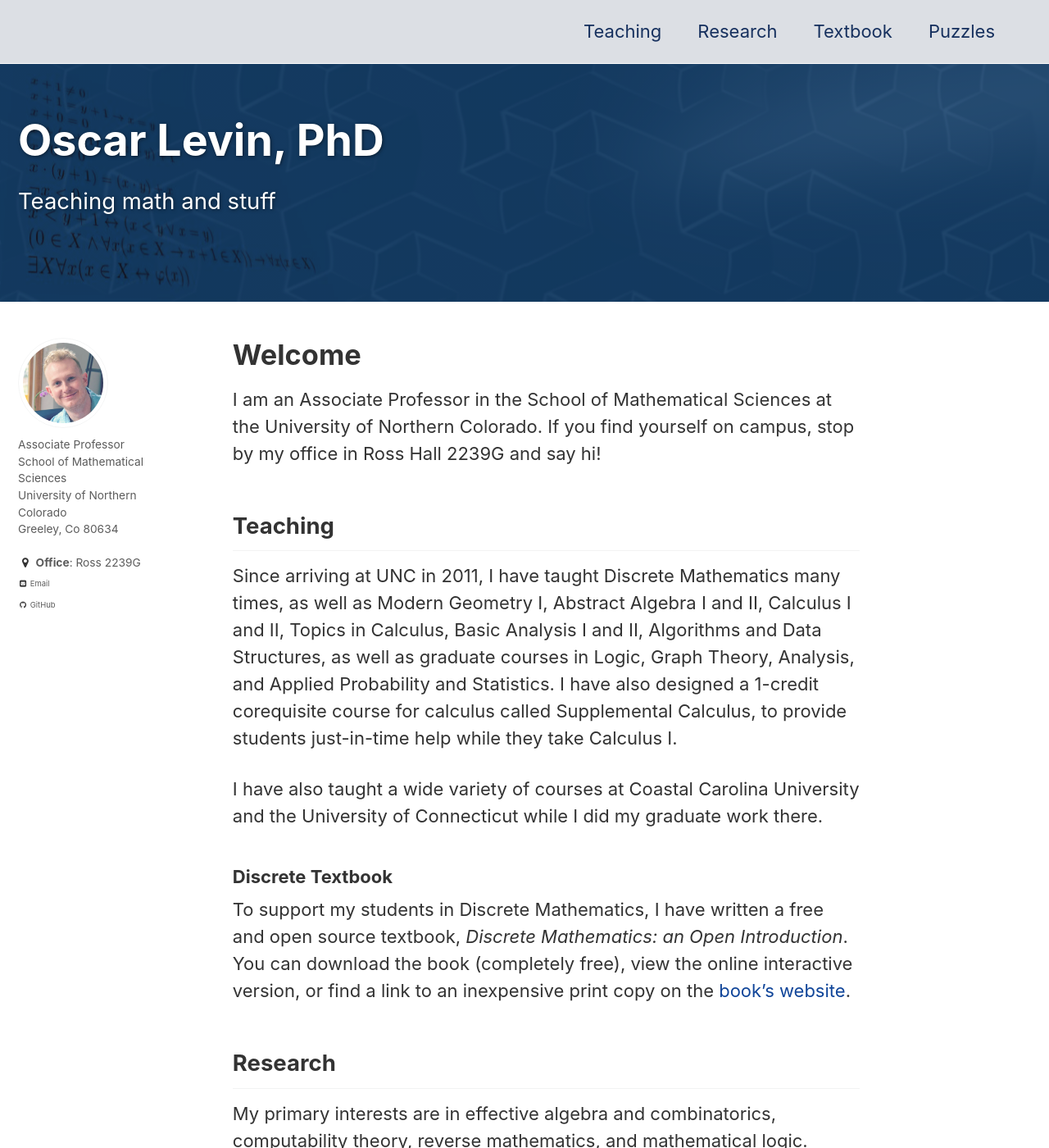
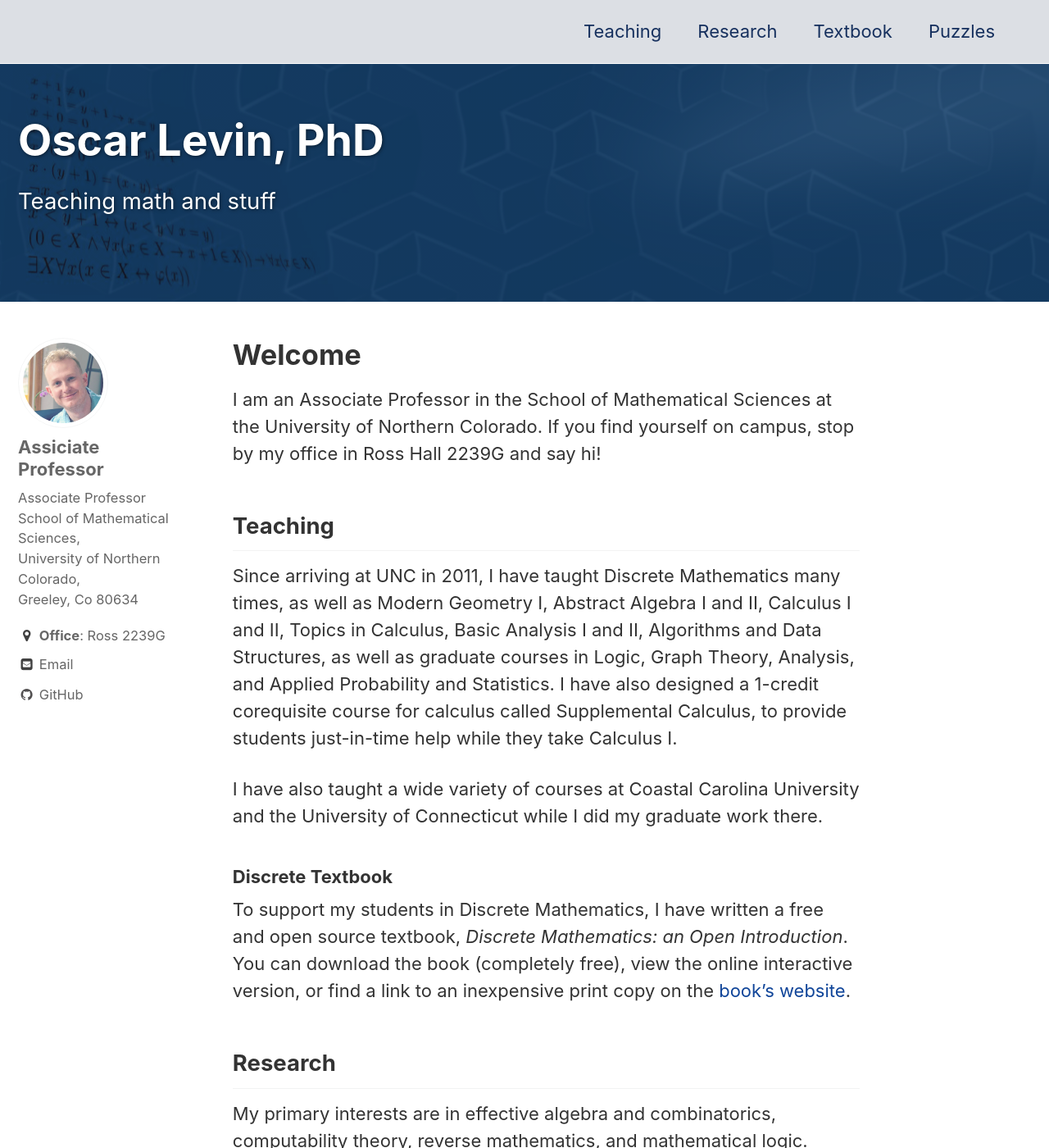
Before and after one commit to oscarlevin/oscarlevin.github.io, a Jekyll site: the page built from index.md, in a window 1280 px wide and 1400 px high. Shown: the whole window at 82% size. Built offline with Jekyll 4.4.1, drawn with Linux system fonts in a browser that asks for light colours.

Commit message:
update sidebar

```diff
--- a/_config.yml
+++ b/_config.yml
@@ -77,9 +77,10 @@ analytics:
 
 # Site Author
 author:
-  name             : #"Oscar Levin"
+  name             : "Oscar Levin"
   avatar           : "/assets/images/headshot.png" # path of avatar image, e.g. "/assets/images/bio-photo.jpg"
-  bio              : "Associate Professor<br/> School of Mathematical Sciences <br/> University of Northern Colorado <br/> Greeley, Co 80634"
+  position         : "Assiciate Professor"
+  bio              : "Associate Professor<br/> School of Mathematical Sciences, <br/>University of Northern Colorado,<br/>Greeley, Co 80634"
   location         : "<b>Office</b>: Ross 2239G"
   email            : "oscar.levin@unco.edu"
   uri              :
--- a/_data/ui-text.yml
+++ b/_data/ui-text.yml
@@ -22,7 +22,7 @@ en: &DEFAULT_EN
   comments_title             : "Comments"
   more_label                 : "Learn More"
   related_label              : "You May Also Enjoy"
-  follow_label               : "Follow:"
+  follow_label               : "Contact:"
   feed_label                 : "Feed"
   powered_by                 : "Powered by"
   website_label              : "Website"
--- a/_includes/author-profile.html
+++ b/_includes/author-profile.html
@@ -17,7 +17,7 @@
   {% endif %}
 
   <div class="author__content">
-    <h3 class="author__name" itemprop="name">{{ author.name }}</h3>
+    <h3 class="author__name" itemprop="name">{{ author.position }}</h3>
     {% if author.bio %}
       <p class="author__bio" itemprop="description">
         {{ author.bio }}
--- a/_sass/minimal-mistakes/_sidebar.scss
+++ b/_sass/minimal-mistakes/_sidebar.scss
@@ -15,7 +15,7 @@
 
   @include breakpoint($large) {
     @include span(2 of 12);
-    opacity: 0.8;
+    opacity: 0.75;
     -webkit-transition: opacity 0.2s ease-in-out;
             transition: opacity 0.2s ease-in-out;
 
@@ -35,7 +35,7 @@
 
   p, li {
     font-family: $sans-serif;
-    font-size: $type-size-8;
+    font-size: $type-size-6;
     line-height: 1.5;
   }
 
@@ -112,7 +112,7 @@
 }
 .sidebar .author__name {
   font-family: $sans-serif;
-  font-size: $type-size-6;
+  font-size: $type-size-5;
 }
 
 .author__bio {
@@ -221,7 +221,7 @@
     padding-top: 2px;
     padding-bottom: 2px;
     color: inherit;
-    font-size: $type-size-7;
+    font-size: $type-size-5;
     text-decoration: none;
 
     &:hover {
```
Also changed, not shown: index.md (+1 -1 lines), _includes/sidebar.html (line endings or trailing spaces).
